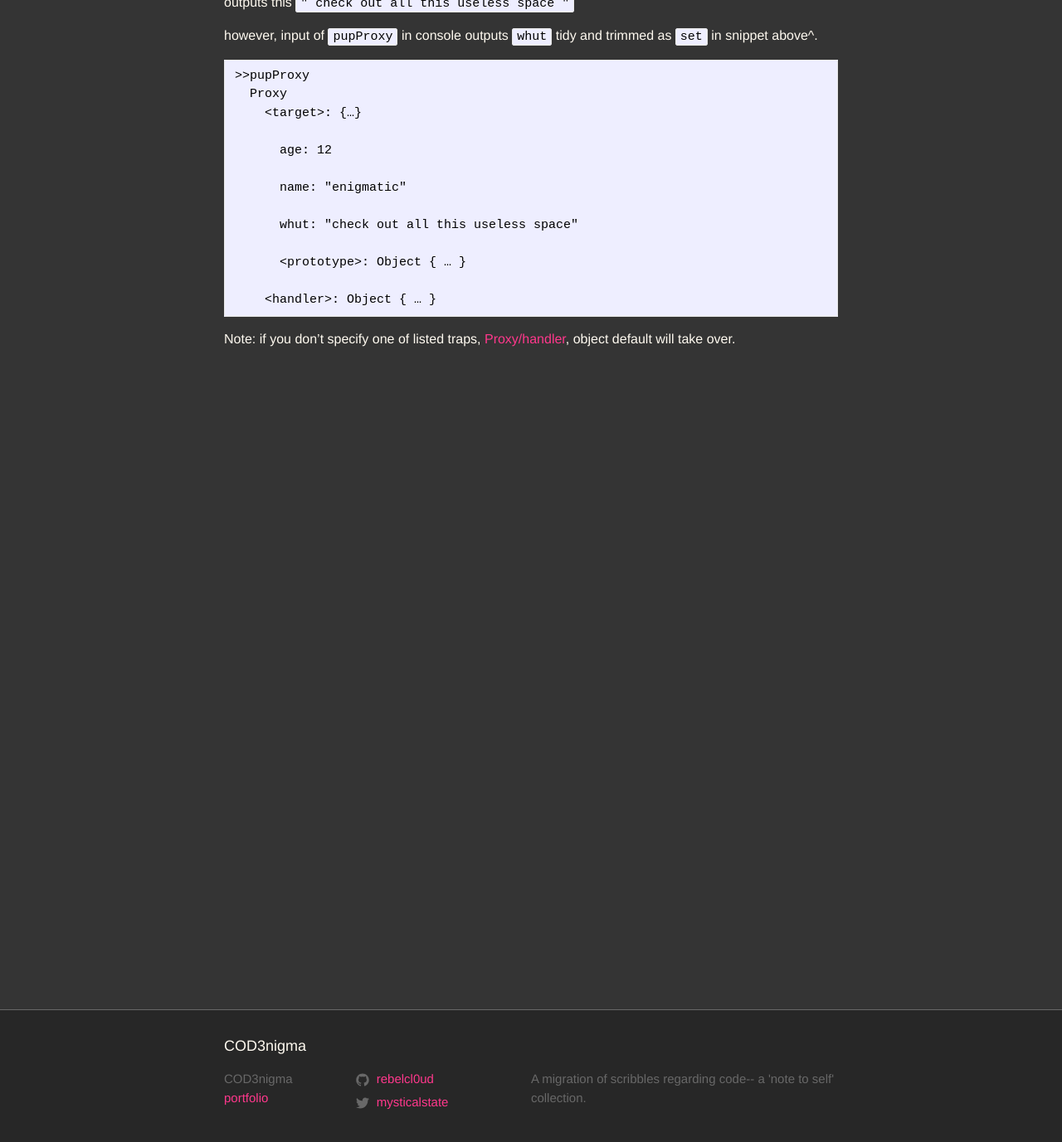
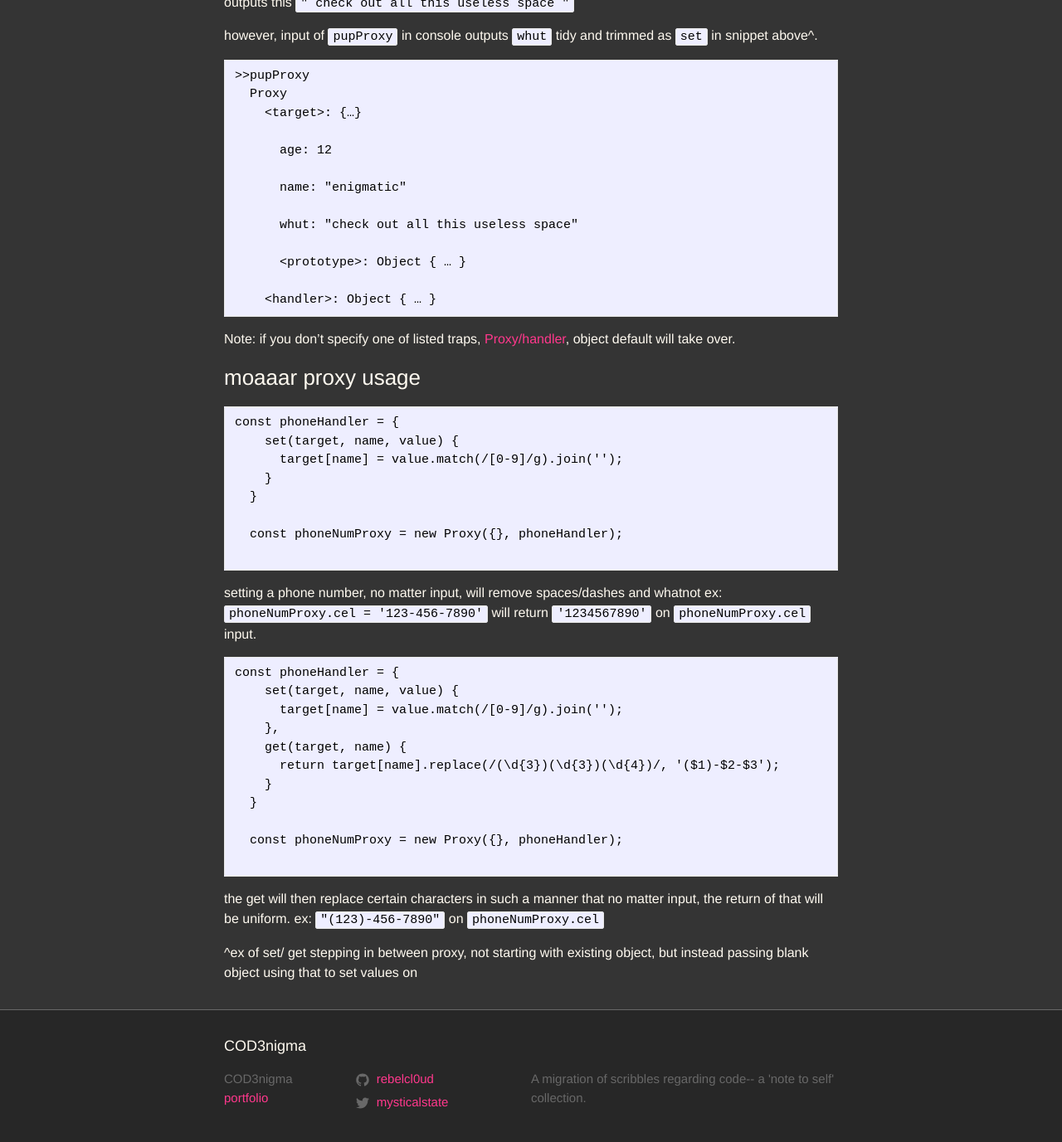
Before and after one commit to rebelcl0ud/blog, a Jekyll site: the page built from _posts/2018-05-10-[42]-es6-status-proxies.markdown, in a window 1280 px wide and 1400 px high, scrolled down 2366 px. Shown: the top 1377 px of the window at 83% size. Built offline with Jekyll 4.4.1, drawn with Linux system fonts in a browser that asks for light colours.

Commit message:
another proxy usage case, starting with empty obj to set values on

````diff
--- a/_posts/2018-05-10-[42]-es6-status-proxies.markdown
+++ b/_posts/2018-05-10-[42]-es6-status-proxies.markdown
@@ -124,3 +124,35 @@ however, input of `pupProxy` in console outputs `whut` tidy and trimmed as `set`
 ```
 
 Note: if you don't specify one of listed traps, [Proxy/handler](https://developer.mozilla.org/en-US/docs/Web/JavaScript/Reference/Global_Objects/Proxy/handler), object default will take over.
+
+### moaaar proxy usage
+
+```
+const phoneHandler = {
+    set(target, name, value) {
+      target[name] = value.match(/[0-9]/g).join('');
+    }
+  }
+
+  const phoneNumProxy = new Proxy({}, phoneHandler);
+
+```
+setting a phone number, no matter input, will remove spaces/dashes and whatnot
+ex: `phoneNumProxy.cel = '123-456-7890'` will return `'1234567890'` on `phoneNumProxy.cel` input.
+
+```
+const phoneHandler = {
+    set(target, name, value) {
+      target[name] = value.match(/[0-9]/g).join('');
+    },
+    get(target, name) {
+      return target[name].replace(/(\d{3})(\d{3})(\d{4})/, '($1)-$2-$3');
+    }
+  }
+
+  const phoneNumProxy = new Proxy({}, phoneHandler);
+
+```
+the get will then replace certain characters in such a manner that no matter input, the return of that will be uniform. ex: `"(123)-456-7890"` on `phoneNumProxy.cel`
+
+^ex of set/ get stepping in between proxy, not starting with existing object, but instead passing blank object using that to set values on
````
